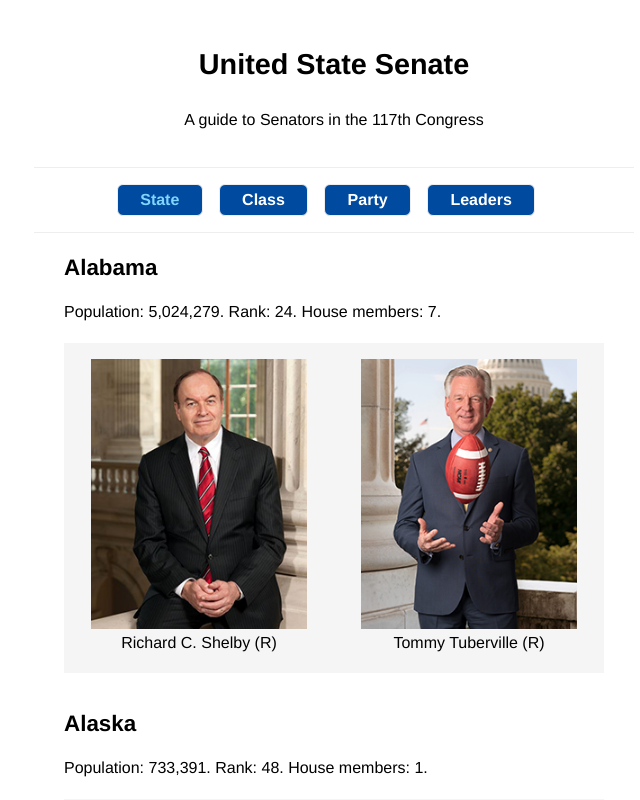
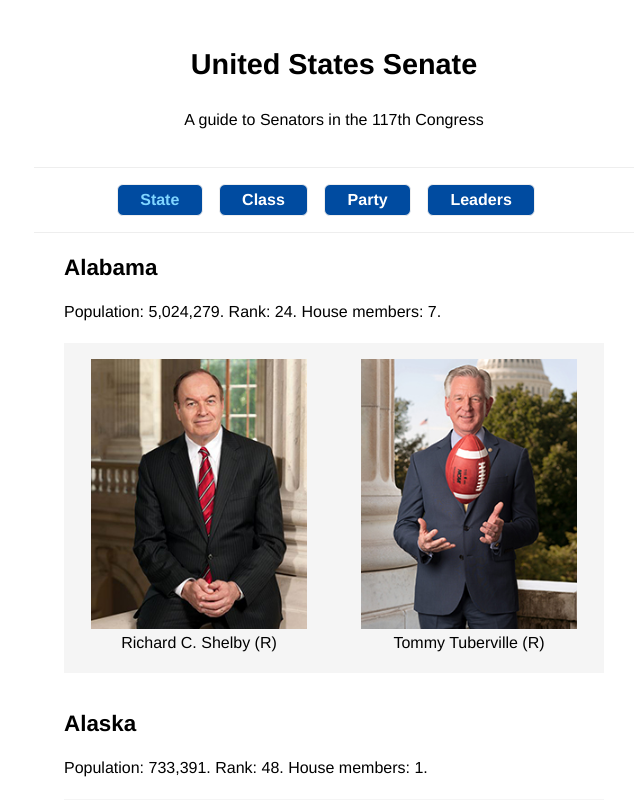
Before and after one commit to seankelliher/us-senators, a Vue app: page / in a window 1280 px wide. Shown: the top 800 px of the page, without its empty margins (306-946 px from the left). Built offline with nearby package versions, Linux system fonts and the light colour scheme.

Commit message:
Fix typo.

```diff
--- a/src/App.vue
+++ b/src/App.vue
@@ -1,6 +1,6 @@
 <template>
     <header>
-        <h1>United State Senate</h1>
+        <h1>United States Senate</h1>
         <p>A guide to Senators in the 117th Congress</p>
     </header>
     <nav>
```
